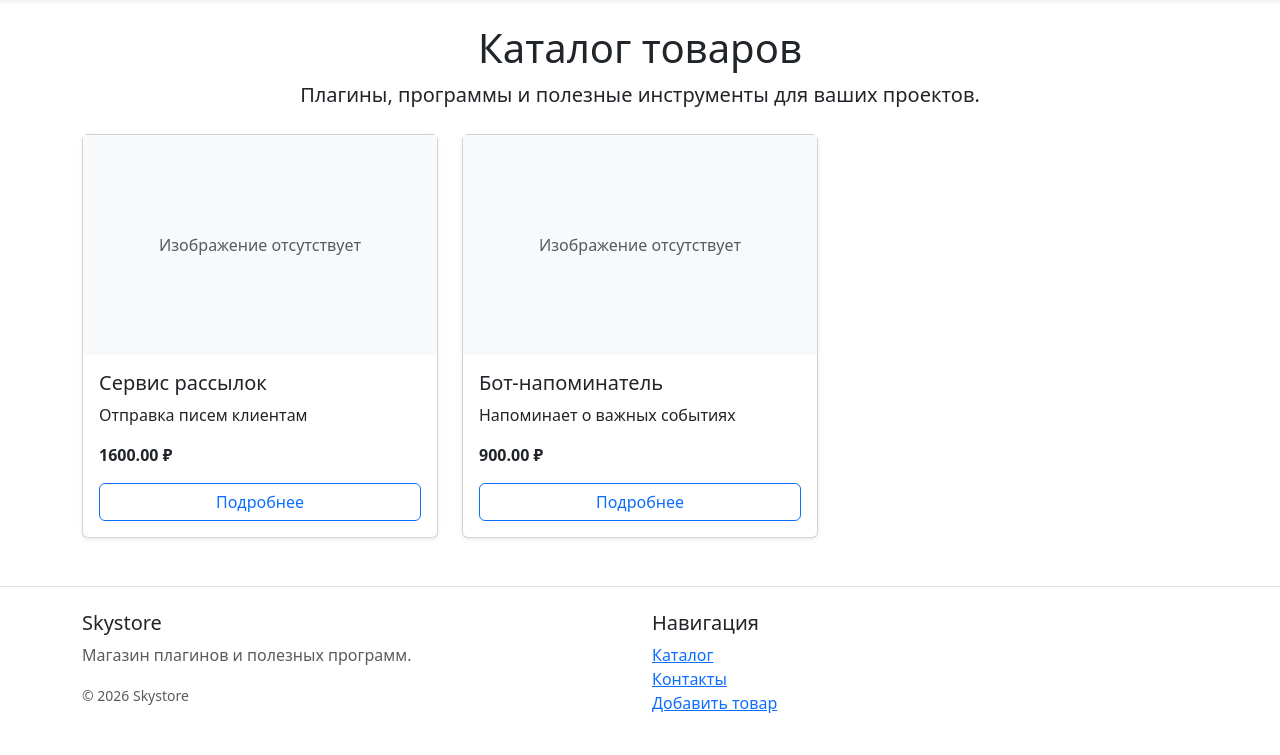
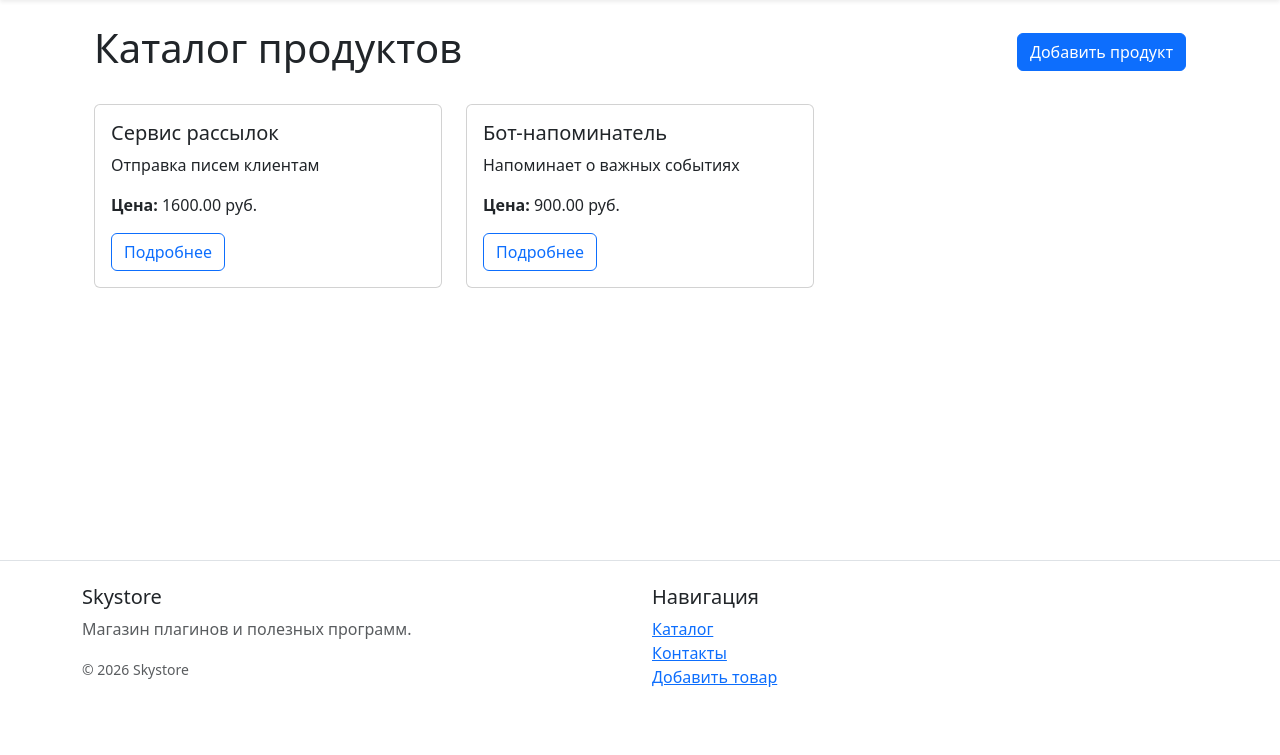
Before and after one commit to DianaHaseo/homework_django, a Django app: page / in a window 1280 px wide. Shown: the part 71-826 px from the top of the page. After the commit the page ends 758 px from the top, so only its background shows below. Run offline with Django 5.2, Linux system fonts and the light colour scheme; data comes from the database, SQL or seed files in the repository.

Commit message:
homewrok 5 done

```diff
--- a/catalog/forms.py
+++ b/catalog/forms.py
@@ -1,4 +1,5 @@
 from django import forms
+from django.core.files.uploadedfile import UploadedFile
 
 from catalog.models import Product
 
@@ -75,6 +76,9 @@ class ProductForm(forms.ModelForm):
         if not image:
             return image
 
+        if not isinstance(image, UploadedFile):
+            return image
+
         if image.size > MAX_IMAGE_SIZE:
             raise forms.ValidationError(
                 "Размер изображения не должен превышать 5 МБ."
--- a/catalog/templates/home.html
+++ b/catalog/templates/home.html
@@ -1,110 +1,85 @@
 {% extends "base.html" %}
 
-{% block title %}Skystore — Каталог{% endblock %}
+{% block content %}
+    <div class="container">
+        <div class="d-flex justify-content-between align-items-center mb-4">
+            <h1>Каталог продуктов</h1>
 
-{% block content %}
-
-<div class="text-center mb-4">
-    <h1>Каталог товаров</h1>
-    <p class="lead">
-        Плагины, программы и полезные инструменты для ваших проектов.
-    </p>
+            <a href="{% url 'product_create' %}" class="btn btn-primary">
+                Добавить продукт
+            </a>
         </div>
 
-<div class="row g-4">
-    {% for product in page_obj %}
-        <div class="col-12 col-md-6 col-lg-4">
-            <div class="card h-100 shadow-sm">
-
+        {% if products %}
+            <div class="row">
+                {% for product in products %}
+                    <div class="col-md-4 mb-4">
+                        <div class="card h-100">
                             {% if product.image %}
                                 <img
                                     src="{{ product.image.url }}"
                                     class="card-img-top"
                                     alt="{{ product.name }}"
-                        style="height: 220px; object-fit: contain;"
                                 >
-                {% else %}
-                    <div
-                        class="d-flex align-items-center justify-content-center bg-light text-muted"
-                        style="height: 220px;"
-                    >
-                        Изображение отсутствует
-                    </div>
                             {% endif %}
 
-                <div class="card-body d-flex flex-column">
-                    <h2 class="h5 card-title">
+                            <div class="card-body">
+                                <h5 class="card-title">
                                     {{ product.name }}
-                    </h2>
+                                </h5>
 
                                 <p class="card-text">
                                     {{ product.description|truncatechars:100 }}
                                 </p>
 
-                    <p class="fw-semibold mt-auto">
-                        {{ product.price }} ₽
+                                <p class="card-text">
+                                    <strong>Цена:</strong>
+                                    {{ product.price }} руб.
                                 </p>
 
                                 <a
+                                    href="{% url 'product_detail' product.pk %}"
                                     class="btn btn-outline-primary"
-                        href="{% url 'product_detail' product.pk %}"
                                 >
                                     Подробнее
                                 </a>
                             </div>
                         </div>
                     </div>
-    {% empty %}
-        <div class="col-12">
-            <div class="alert alert-info">
-                В каталоге пока нет товаров.
-            </div>
-
-            <a
-                class="btn btn-primary"
-                href="{% url 'product_create' %}"
-            >
-                Добавить первый товар
-            </a>
-        </div>
                 {% endfor %}
             </div>
 
-{% if page_obj.has_other_pages %}
-    <nav class="mt-4" aria-label="Страницы каталога">
+            {% if is_paginated %}
+                <nav>
                     <ul class="pagination justify-content-center">
-
                         {% if page_obj.has_previous %}
                             <li class="page-item">
-                    <a
-                        class="page-link"
-                        href="?page={{ page_obj.previous_page_number }}"
-                    >
+                                <a class="page-link" href="?page={{ page_obj.previous_page_number }}">
                                     Назад
                                 </a>
                             </li>
                         {% endif %}
 
-            <li class="page-item disabled">
+                        <li class="page-item active">
                             <span class="page-link">
-                    Страница {{ page_obj.number }}
-                    из {{ page_obj.paginator.num_pages }}
+                                {{ page_obj.number }} из {{ page_obj.paginator.num_pages }}
                             </span>
                         </li>
 
                         {% if page_obj.has_next %}
                             <li class="page-item">
-                    <a
-                        class="page-link"
-                        href="?page={{ page_obj.next_page_number }}"
-                    >
-                        Вперёд
+                                <a class="page-link" href="?page={{ page_obj.next_page_number }}">
+                                    Далее
                                 </a>
                             </li>
                         {% endif %}
-
                     </ul>
                 </nav>
             {% endif %}
-
+        {% else %}
+            <div class="alert alert-info">
+                Продукты пока не добавлены.
+            </div>
+        {% endif %}
+    </div>
 {% endblock %}
--- a/catalog/urls.py
+++ b/catalog/urls.py
@@ -3,21 +3,18 @@ from django.urls import path
 from catalog.views import (
     ContactView,
     ProductCreateView,
+    ProductDeleteView,
     ProductDetailView,
     ProductListView,
+    ProductUpdateView,
 )
 
-
 urlpatterns = [
+    path("", ProductListView.as_view(), name="home"),
     path(
-        "",
-        ProductListView.as_view(),
-        name="home",
-    ),
-    path(
-        "contacts/",
-        ContactView.as_view(),
-        name="contacts",
+        "products/<int:pk>/",
+        ProductDetailView.as_view(),
+        name="product_detail",
     ),
     path(
         "products/create/",
@@ -25,8 +22,18 @@ urlpatterns = [
         name="product_create",
     ),
     path(
-        "products/<int:pk>/",
-        ProductDetailView.as_view(),
-        name="product_detail",
+        "products/<int:pk>/update/",
+        ProductUpdateView.as_view(),
+        name="product_update",
+    ),
+    path(
+        "products/<int:pk>/delete/",
+        ProductDeleteView.as_view(),
+        name="product_delete",
+    ),
+    path(
+        "contacts/",
+        ContactView.as_view(),
+        name="contacts",
     ),
 ]
--- a/catalog/views.py
+++ b/catalog/views.py
@@ -1,10 +1,12 @@
 from django.shortcuts import render
-from django.urls import reverse
+from django.urls import reverse, reverse_lazy
 from django.views.generic import (
     CreateView,
+    DeleteView,
     DetailView,
     ListView,
     TemplateView,
+    UpdateView,
 )
 
 from catalog.forms import ProductForm
@@ -37,6 +39,26 @@ class ProductCreateView(CreateView):
         )
 
 
+class ProductUpdateView(UpdateView):
+    model = Product
+    form_class = ProductForm
+    template_name = "product_form.html"
+    context_object_name = "product"
+
+    def get_success_url(self):
+        return reverse(
+            "product_detail",
+            kwargs={"pk": self.object.pk},
+        )
+
+
+class ProductDeleteView(DeleteView):
+    model = Product
+    template_name = "product_confirm_delete.html"
+    context_object_name = "product"
+    success_url = reverse_lazy("home")
+
+
 class ContactView(TemplateView):
     template_name = "contacts.html"
 
```
Also changed, not shown: catalog/templates/product_confirm_delete.html (added, +24 -0 lines), catalog/templates/product_detail.html (+38 -46 lines), media/products/kak-nastroit-avtootvet-vk_HliY19G.jpg (added). Lines whose indentation alone changed are shown as unchanged.
